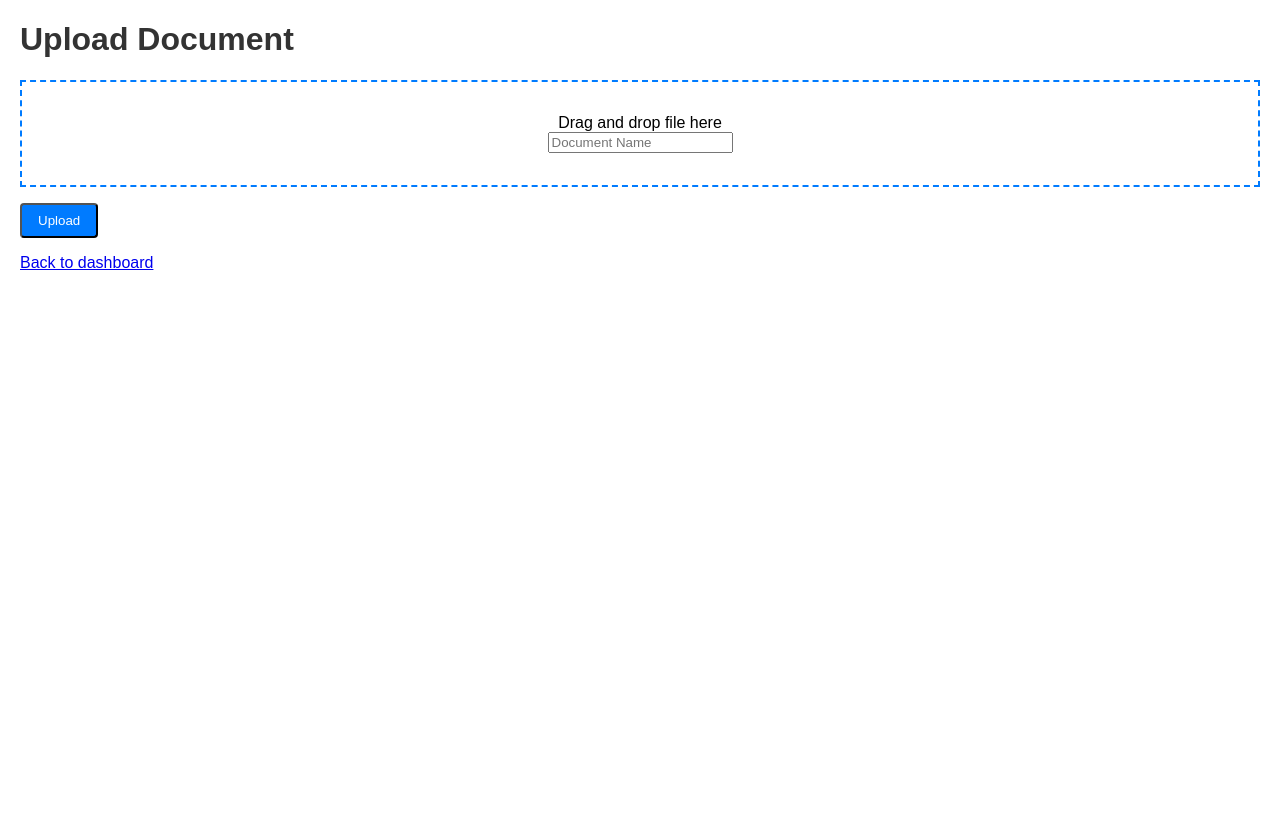
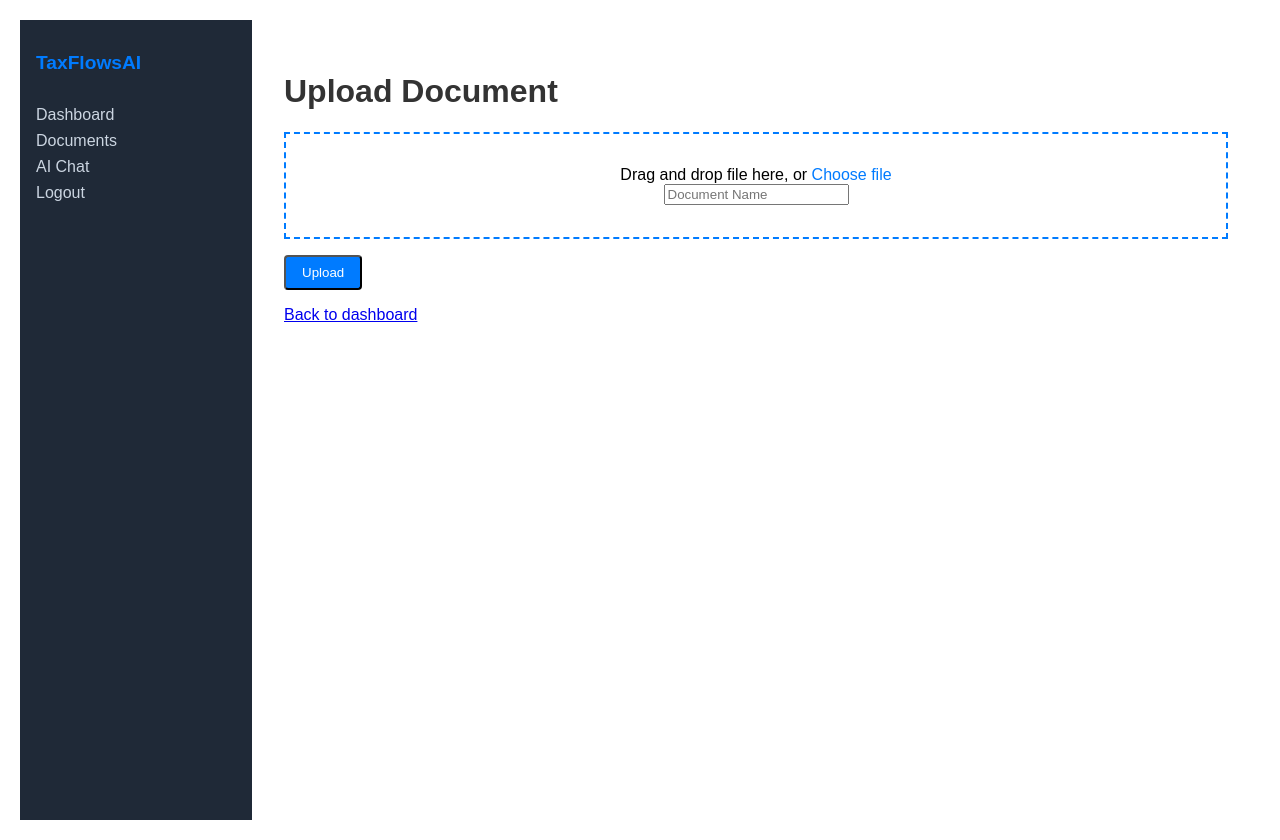
Before and after one commit to Cloudwith-mo/Cloudwith-mo, a Flask app: page /upload in a window 1280 px wide. Before the commit the page ends 270 px from the top, so only its background shows below. Run offline with Flask 3, Linux system fonts and the light colour scheme; the visitor is signed in with stand-in values (Sample User, id 1).

Commit message:
Refine portal UI and fix routing

```diff
--- a/static/style.css
+++ b/static/style.css
@@ -5,6 +5,40 @@ h1 { color: #333; }
 body.dashboard {
     margin: 0;
     background: #f5f7fa;
+}
+
+/* Sidebar layout for upload page */
+.upload-page {
+    display: flex;
+    min-height: 100vh;
+}
+
+.sidebar {
+    width: 200px;
+    background: #1f2937;
+    color: #fff;
+    padding: 2rem 1rem;
+}
+
+.sidebar nav {
+    display: flex;
+    flex-direction: column;
+    margin-top: 2rem;
+}
+
+.sidebar nav a {
+    color: #cbd5e1;
+    margin-bottom: 0.5rem;
+    text-decoration: none;
+}
+
+.sidebar nav a:hover {
+    color: #fff;
+}
+
+.upload-main {
+    flex: 1;
+    padding: 2rem;
 }
 
 .topbar {
@@ -34,6 +68,9 @@ body.dashboard {
     display: flex;
     align-items: center;
     gap: 1rem;
+}
+.username {
+    font-weight: bold;
 }
 
 .avatar {
@@ -108,6 +145,9 @@ body.dashboard {
     border-radius: 8px;
     box-shadow: 0 1px 2px rgba(0,0,0,0.1);
 }
+.admin-main {
+    padding: 2rem;
+}
 
 .client-table {
     width: 100%;
@@ -153,6 +193,14 @@ body.dashboard {
 .chat-bubble.bot {
     background: #e3f2fd;
 }
+.chat-page {
+    max-width: 600px;
+    margin: 2rem auto;
+}
+.chat-header {
+    text-align: center;
+    margin-bottom: 1rem;
+}
 .chat-input {
     display: flex;
     gap: 0.5rem;
@@ -163,10 +211,13 @@ body.dashboard {
 }
 .drop-zone {
     border: 2px dashed #007bff;
-
     padding: 2rem;
     text-align: center;
     margin-bottom: 1rem;
+}
+.choose-file {
+    color: #007bff;
+    cursor: pointer;
 }
 
 .chat-section {
--- a/tax_portal/app.py
+++ b/tax_portal/app.py
@@ -142,6 +142,7 @@ def admin_clients():
 @app.route("/admin/client/<int:user_id>", methods=["GET", "POST"])
 @login_required
 def admin_client(user_id):
+    """View and update a specific client's documents."""
     user = User.query.get_or_404(user_id)
     if request.method == "POST":
         doc_id = request.form.get("doc_id")
@@ -161,28 +162,7 @@ def admin_client(user_id):
 @app.route("/chat")
 @login_required
 def chat():
-    return render_template("chat.html")
-
-
-@app.route("/admin/client/<int:user_id>", methods=["GET", "POST"])
-@login_required
-def admin_client(user_id):
-    user = User.query.get_or_404(user_id)
-    if request.method == "POST":
-        doc_id = request.form.get("doc_id")
-        status = request.form.get("status")
-        doc = Document.query.get(doc_id)
-        if doc and status:
-            doc.status = status
-            db.session.commit()
-        return redirect(url_for("admin_client", user_id=user_id))
-    docs = Document.query.filter_by(user_id=user.id).all()
-    return render_template("admin_client.html", user=user, documents=docs)
-
-
-@app.route("/chat")
-@login_required
-def chat():
+    """Placeholder AI chat page."""
     return render_template("chat.html")
 
 
--- a/templates/admin_clients.html
+++ b/templates/admin_clients.html
@@ -28,9 +28,6 @@
                 <td>{{ user.username }}</td>
                 <td><a class="btn" href="{{ url_for('admin_client', user_id=user.id) }}">View</a></td>
             </tr>
-
-            <li><a href="{{ url_for('admin_client', user_id=user.id) }}">{{ user.username }}</a></li>
-
         {% else %}
             <tr><td colspan="2">No clients</td></tr>
         {% endfor %}
--- a/templates/admin_dashboard.html
+++ b/templates/admin_dashboard.html
@@ -6,14 +6,16 @@
 </head>
 <body class="admin">
     <header class="topbar">
-        <h1>Admin Dashboard</h1>
+        <div class="logo">TaxFlowsAI</div>
         <nav>
-            <a href="{{ url_for('dashboard') }}">Client View</a>
+            <a href="{{ url_for('admin_dashboard') }}">Dashboard</a>
+            <a href="{{ url_for('admin_clients') }}">Documents</a>
             <a href="{{ url_for('logout') }}">Logout</a>
         </nav>
     </header>
 
     <main class="admin-main">
+        <h1>Admin Dashboard</h1>
         <div class="metrics">
             <div class="metric-card">Total Documents<br>{{ total_docs }}</div>
             <div class="metric-card">Processed Documents<br>{{ processed_docs }}</div>
--- a/templates/upload.html
+++ b/templates/upload.html
@@ -4,15 +4,26 @@
     <title>Upload Document</title>
     <link rel="stylesheet" href="{{ url_for('static', filename='style.css') }}">
 </head>
-<body>
+<body class="upload-page">
+    <aside class="sidebar">
+        <div class="logo">TaxFlowsAI</div>
+        <nav>
+            <a href="{{ url_for('dashboard') }}">Dashboard</a>
+            <a href="{{ url_for('upload') }}">Documents</a>
+            <a href="{{ url_for('chat') }}">AI Chat</a>
+            <a href="{{ url_for('logout') }}">Logout</a>
+        </nav>
+    </aside>
+    <main class="upload-main">
         <h1>Upload Document</h1>
         <form method="post" class="upload-form">
             <div class="drop-zone">
-            Drag and drop file here<br>
+                Drag and drop file here, or <span class="choose-file">Choose file</span><br>
                 <input type="text" name="doc_name" placeholder="Document Name">
             </div>
             <button class="btn" type="submit">Upload</button>
         </form>
         <p><a href="{{ url_for('dashboard') }}">Back to dashboard</a></p>
+    </main>
 </body>
 </html>
```
Also changed, not shown: templates/chat.html (+5 -6 lines), templates/dashboard.html (+2 -21 lines). Lines whose indentation alone changed are shown as unchanged.
